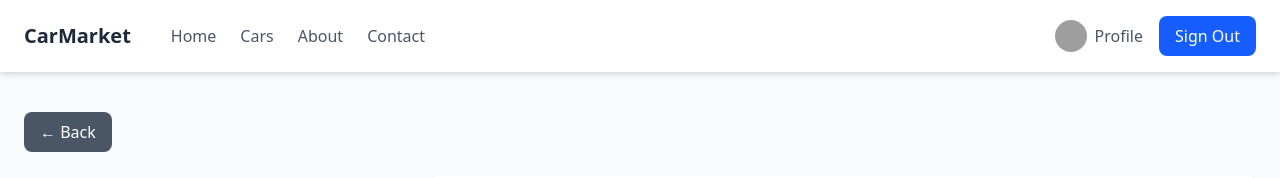
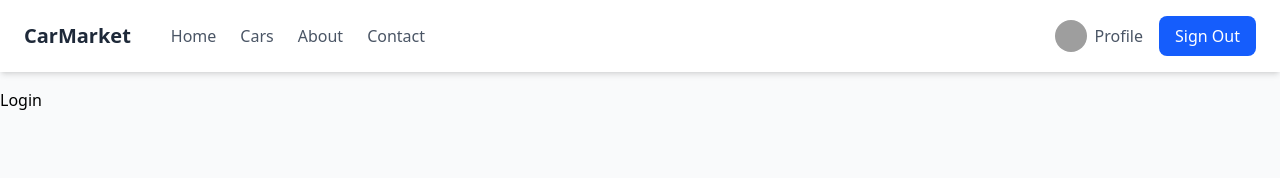
Before and after one commit to HETIC-python/python-backend, a React (Vite) app in the folder frontend/: page /user/login in a window 1280 px wide. Shown: the top 178 px of the page. Built offline with nearby package versions, Linux system fonts and the light colour scheme; grey boxes are pictures that could not be loaded.

Commit message:
update db

```diff
--- a/frontend/src/App.tsx
+++ b/frontend/src/App.tsx
@@ -3,6 +3,7 @@
 import Cars from "./Components/Cars";
 import Car from "./Components/Car";
 import User from "./Components/User";
+import Login from "./Components/Login";
 
 function App() {
   return (
@@ -16,6 +17,7 @@
           </Route>
           <Route path="/user">
             <Route path=":id" element={<User />} />
+            <Route path="login" element={<Login/>} />
           </Route>
         </Routes>
       </main>
--- /dev/null
+++ b/frontend/src/Components/Login.tsx
@@ -0,0 +1,9 @@
+import React from 'react'
+
+function Login() {
+  return (
+    <div>Login</div>
+  )
+}
+
+export default Login
```
Also changed, not shown: 2 other files (tests, documents, lock files or other folders).
